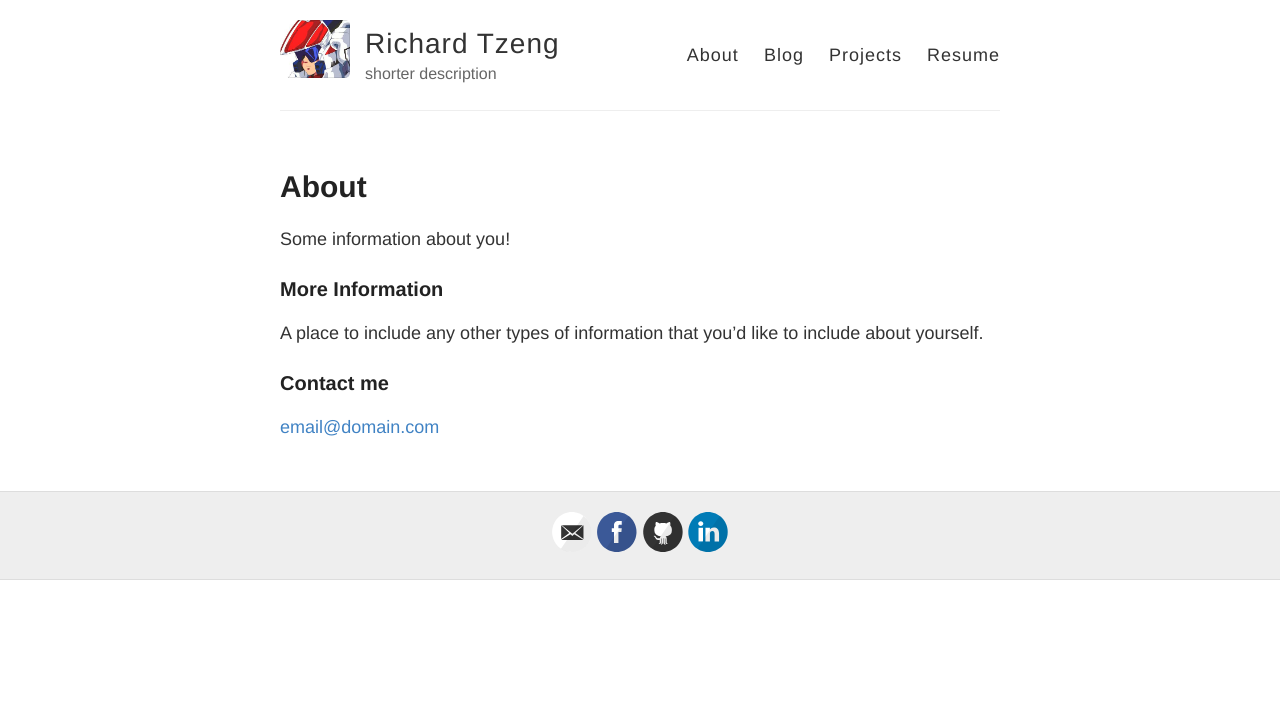
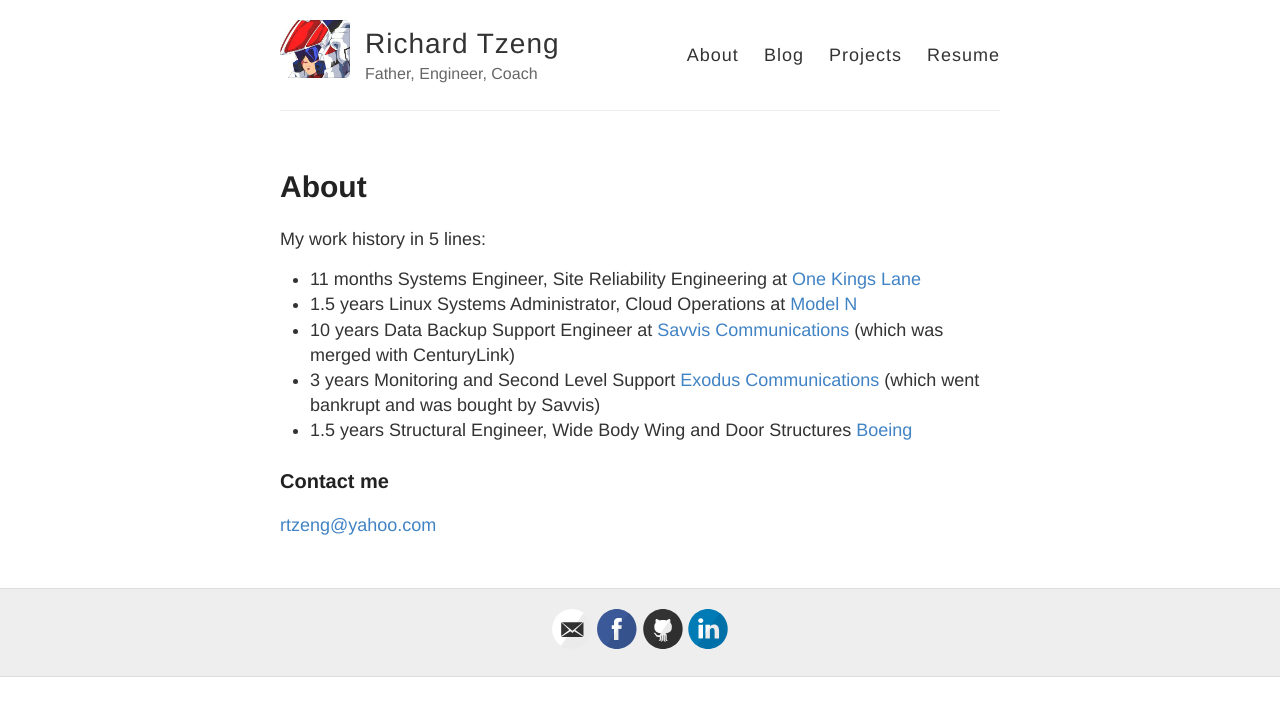
Before and after one commit to rtzeng-ccsf/rtzeng-ccsf.github.io, a Jekyll site: the page built from about/about.md, in a window 1280 px wide. Shown: the top 716 px of the page. Built offline with Jekyll 4.4.1, drawn with Linux system fonts in a browser that asks for light colours; Markdown is read by kramdown in place of the engine named in the settings.

Commit message:
update about and projects page

```diff
--- a/_config.yml
+++ b/_config.yml
@@ -6,7 +6,7 @@
 name: Richard Tzeng
 
 # Short bio or description (displayed in the header)
-description: shorter description
+description: Father, Engineer, Coach
 
 # URL of your avatar or profile pic (you could use your GitHub profile pic)
 avatar: http://thefront.github.io/images/index.jpg
--- a/about/about.md
+++ b/about/about.md
@@ -4,12 +4,15 @@
 permalink: /about/
 ---
 
-Some information about you!
+My work history in 5 lines:
 
-### More Information
+* 11 months Systems Engineer, Site Reliability Engineering at [One Kings Lane](https://www.onekingslane.com/)
+* 1.5 years Linux Systems Administrator, Cloud Operations at [Model N](http://www.modeln.com)
+* 10 years Data Backup Support Engineer at [Savvis Communications](http://www.savvis.net/) (which was merged with CenturyLink)
+* 3 years Monitoring and Second Level Support [Exodus Communications](http://www.exodus.net/) (which went bankrupt and was bought by Savvis)
+* 1.5 years Structural Engineer, Wide Body Wing and Door Structures [Boeing](http://www.boeing.com/)
 
-A place to include any other types of information that you'd like to include about yourself.
 
 ### Contact me
 
-[email@domain.com](mailto:email@domain.com)
+[rtzeng@yahoo.com](mailto:rtzeng@yahoo.com)
```
Also changed, not shown: projects/projects.md (+7 -4 lines).
